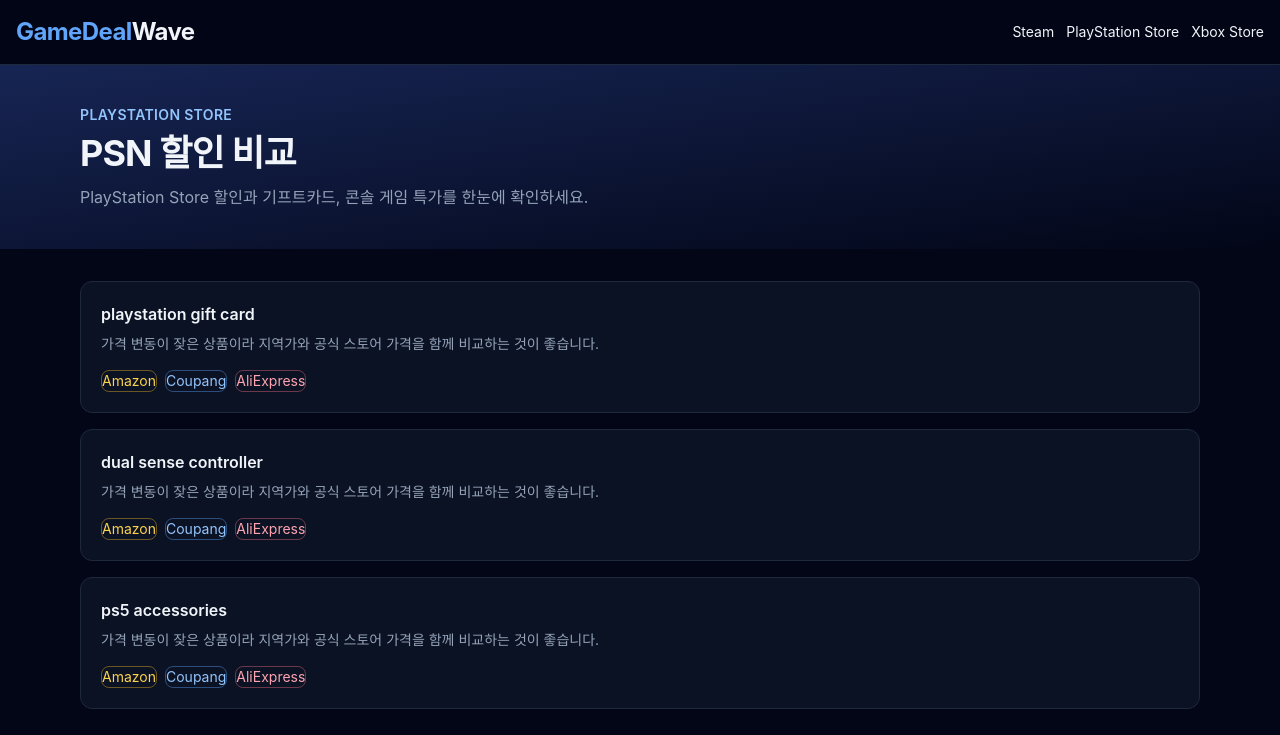
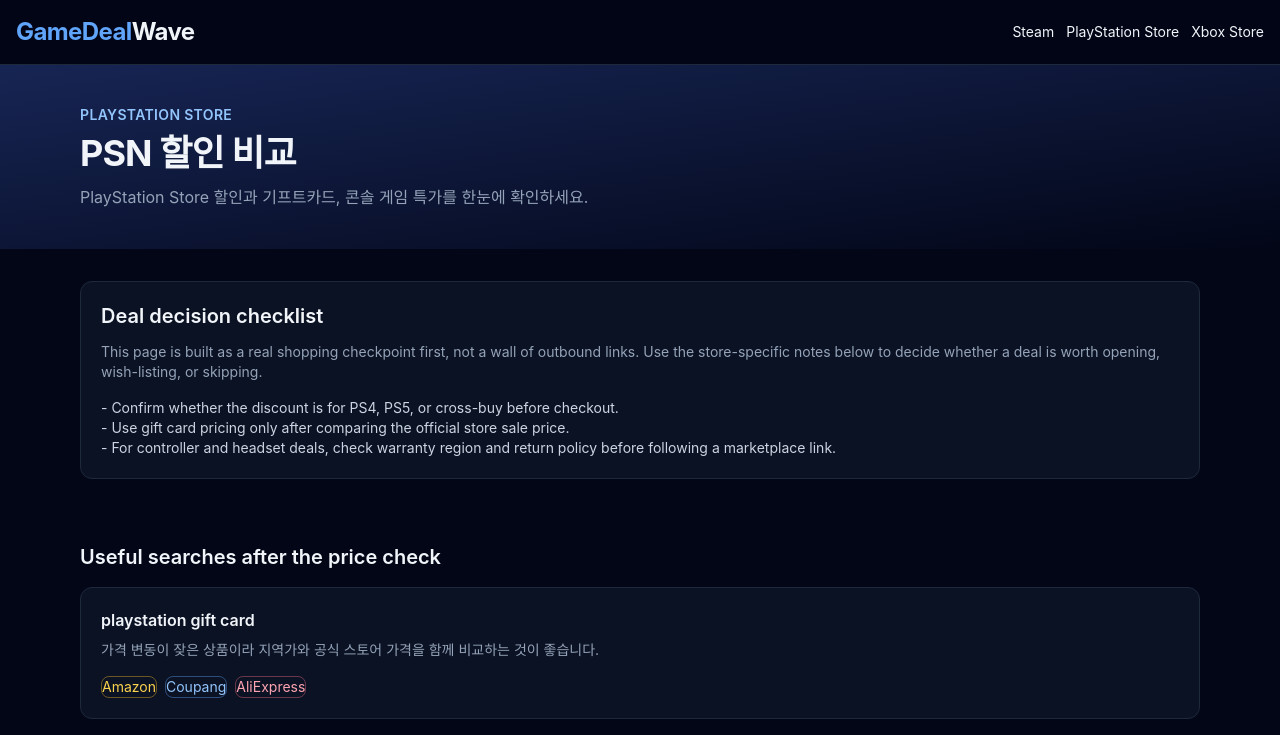
Before and after one commit to Kimchanghee/gamedealwave-online, a Next.js app: page /en/psn in a window 1280 px wide. Shown: the top 735 px of the page. Built offline with nearby package versions, Linux system fonts and the light colour scheme; no server answers.

Commit message:
Improve UX content and thin pages

```diff
--- a/src/app/[locale]/[store]/page.tsx
+++ b/src/app/[locale]/[store]/page.tsx
@@ -14,6 +14,11 @@
     description: 'Steam 지역별 가격과 할인율을 확인하고 가장 저렴한 구매 타이밍을 찾으세요.',
     keywords: ['Steam sale', '스팀 할인', 'Steam regional price', 'Steam gift card'],
     picks: ['steam gift card', 'steam deck accessories', 'pc gaming controller'],
+    playbook: [
+      'Check the 30-day low before buying a headline sale because Steam publisher weekends often repeat the same discount.',
+      'Compare regional price movement with wish-list demand; a cheap key is not useful if it activates in the wrong region.',
+      'Bundle DLC only when the base game has active players and recent patches.'
+    ],
   },
   psn: {
     name: 'PlayStation Store',
@@ -21,6 +26,11 @@
     description: 'PlayStation Store 할인과 기프트카드, 콘솔 게임 특가를 한눈에 확인하세요.',
     keywords: ['PSN sale', 'PlayStation sale', '플레이스테이션 할인', 'psn gift card'],
     picks: ['playstation gift card', 'dual sense controller', 'ps5 accessories'],
+    playbook: [
+      'Confirm whether the discount is for PS4, PS5, or cross-buy before checkout.',
+      'Use gift card pricing only after comparing the official store sale price.',
+      'For controller and headset deals, check warranty region and return policy before following a marketplace link.'
+    ],
   },
   xbox: {
     name: 'Xbox Store',
@@ -28,6 +38,11 @@
     description: 'Xbox Store 할인, Game Pass 관련 딜, 컨트롤러 특가를 빠르게 살펴보세요.',
     keywords: ['Xbox sale', 'xbox game pass', '엑스박스 할인', 'xbox controller'],
     picks: ['xbox gift card', 'xbox controller', 'game pass ultimate'],
+    playbook: [
+      'Compare the game purchase price with Game Pass availability before buying.',
+      'Check whether a deal is for console, PC, or Play Anywhere entitlement.',
+      'For subscription deals, calculate the monthly equivalent after trial periods and renewal pricing.'
+    ],
   },
 } as const;
 
@@ -113,6 +128,23 @@
       </section>
 
       <section className="container mx-auto max-w-6xl px-4 py-8">
+        <div className="grid gap-4 rounded-xl border border-slate-800 bg-slate-900/70 p-5 md:grid-cols-[1.1fr_1fr]">
+          <div>
+            <h2 className="text-xl font-semibold">Deal decision checklist</h2>
+            <p className="mt-3 text-sm leading-6 text-slate-400">
+              This page is built as a real shopping checkpoint first, not a wall of outbound links. Use the store-specific notes below to decide whether a deal is worth opening, wish-listing, or skipping.
+            </p>
+          </div>
+          <ul className="space-y-2 text-sm leading-6 text-slate-300">
+            {info.playbook.map((item) => (
+              <li key={item}>- {item}</li>
+            ))}
+          </ul>
+        </div>
+      </section>
+
+      <section className="container mx-auto max-w-6xl px-4 py-8">
+        <h2 className="mb-4 text-xl font-semibold">Useful searches after the price check</h2>
         <div className="grid gap-4 md:grid-cols-3">
           {info.picks.map((keyword) => (
             <article key={keyword} className="rounded-xl border border-slate-800 bg-slate-900/70 p-5">
```
Also changed, not shown: reports/2026-05-17.md (added, +10 -0 lines).
